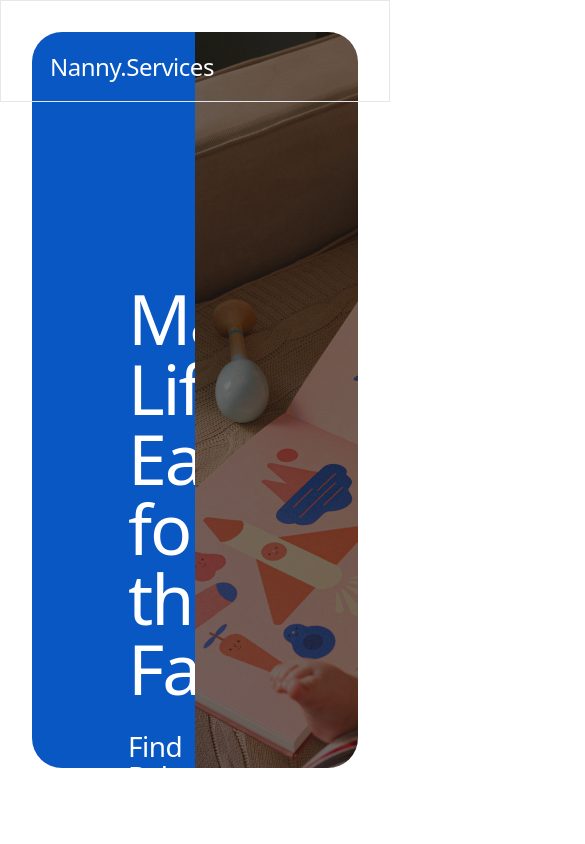
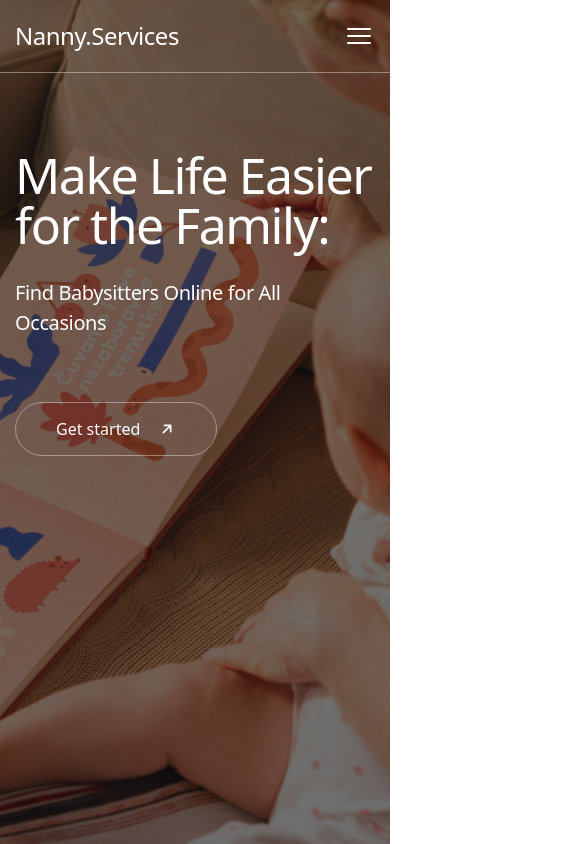
Before and after one commit to ribacot/Nanny_Services, a React (Vite) app: page / in a window 390 px wide. Shown: the top 844 px of the page, 585 px wide, since content can reach past the window. Built offline with nearby package versions, Linux system fonts and the light colour scheme.

Commit message:
start mobileMenu

```diff
--- a/src/App.css
+++ b/src/App.css
@@ -30,14 +30,24 @@
 	.heroBg {
     background-image: url("../public/img/heroBg.jpg");
     background-size: cover;
+	min-height: 100svh;
+	background-position: center;
 	}
 }
+@layer components{
+	.btn{
+		@apply  px-[40px] py-[14px] border-solid rounded-[30px] border-[1px]  border-borderColor
+	}
+	.btn:hover{
+        @apply bg-hoverColor
+    }
 
-h1 {
-	color: white;
+}
+
+/* h1 {
 	font-size: 70px;
 	font-weight: 500;
 	line-height: 70px;
 	letter-spacing: -0.03em;
 	text-align: left;
-}
+} */
--- /dev/null
+++ b/src/Modal/Modal.jsx
@@ -0,0 +1,4 @@
+export default function Modal({children}) {
+    return <div className=" fixed flex justify-center items-center bg-bgModal">{children}</div>
+
+}
--- a/src/components/AuthNav/AuthNav.jsx
+++ b/src/components/AuthNav/AuthNav.jsx
@@ -2,7 +2,7 @@ import BtnAuth from "../ui/BtnAuth";
 
 export default function AuthNav({ onClick = null }) {
 	return (
-		<div className="flex gap-[8px] authNavBtn">
+		<div className="flex flex-col xl:flex-row gap-[4px] xl:gap-[8px] authNavBtn">
 			<BtnAuth onClick={() => onClick(false)}>Log in</BtnAuth>
 			<BtnAuth onClick={() => onClick(false)}>Registration</BtnAuth>
 		</div>
--- a/src/components/header/Navigation/navigation.jsx
+++ b/src/components/header/Navigation/navigation.jsx
@@ -2,19 +2,18 @@ import { NavLink, useLocation } from "react-router-dom";
 import AuthNav from "../../AuthNav/AuthNav";
 import "./Navigation.css";
 
-export default function Navigation({ links, className, onClick = null, isAthorized }) {
-	const location=useLocation()
+export default function Navigation({ links, className,className1="", onClick = null, isAthorized }) {
+	const location = useLocation();
 	return (
-		<div className="linkNav justify-between hidden xl:flex w-full  ">
-			<ul className={`${className} flex gap-[40px] items-center`}>
+		<div className={`${className}`}>
+			<ul className={`${className1} `}>
 				{links.map(({ name, href }) => (
 					<li key={name}>
 						<NavLink
-							to={href} state={{ from: location }}
+							to={href}
+							state={{ from: location }}
 							onClick={() => onClick(false)}
-							className={`${
-								!isAthorized & (href === "/favorites") ? "hidden" : " "
-							} `}
+							className={`${!isAthorized & (href === "/favorites") ? "hidden" : " "} `}
 						>
 							{name}
 						</NavLink>
--- a/src/components/header/header.jsx
+++ b/src/components/header/header.jsx
@@ -1,9 +1,11 @@
 import { useState } from "react";
+import { NavLink, useLocation } from "react-router-dom";
+import MobileMenu from "./MobileMenu/MobileMenu";
+import { Container } from "../ui/container/container";
+import { createPortal } from "react-dom";
+import Modal from "../../Modal/Modal";
+import { Bars3Icon, XMarkIcon } from "@heroicons/react/24/outline";
 import Navigation from "./Navigation/Navigation";
-import { Link, NavLink, useLocation } from "react-router-dom";
-import MobileMenu from "./MobileMenu/mobileMenu";
-import { Container } from "../ui/container/container";
-// import { Bars3Icon, XMarkIcon } from '@heroicons/react@heroicons/react/24/outline'
 
 const navigationLinks = [
 	{ name: "Home", href: "/" },
@@ -11,44 +13,54 @@ const navigationLinks = [
 	{ name: "Favorites", href: "/favorites" },
 ];
 
-const isAthorized=false
+const isAthorized = false;
+const modalRoot = document.querySelector("#modal");
 
 export default function Header() {
 	const [mobileMenuOpen, setMobileMenuOpen] = useState(false);
-
+	const [isModal, setIsModal] = useState(false);
 	const location = useLocation();
 	const pathPage = location.pathname;
 
 	return (
+		<>
 			<header
-			className={`${pathPage === "/" ? " absolute w-full pt-[52px] pb-[20px] border-solid border-[1px] border-rgba(251, 251, 251, 0.4)" : "py-[20px]  bg-blue"} text-white`}
+				className={`${
+					pathPage === "/"
+						? " absolute w-full xl:pt-[52px] py-[20px] border-solid border-b-[1px] border-borderColor"
+						: "py-[20px]  bg-blue"
+				} text-white px-[15px] md:px-[100px] xl:px-[128px]`}
 			>
-			<Container>
-				<nav className={`flex items-center ${isAthorized?"gap-[305px]":"gap-[487px]"}`} aria-label="Global">
-
+					<nav
+						className={`flex items-center justify-between mdOnly:justify-between ${
+							isAthorized ? "xl:gap-[305px]" : "xl:gap-[487px]"
+						}`}
+						aria-label="Global"
+					>
 						<div className="flex lg:flex-1">
 							<NavLink to="/" className="logo">
 								<span className="sr-only">Your Company</span>
 								Nanny.Services
 							</NavLink>
 						</div>
-					<div className="flex md:hidden">
-						<button
-							type="button"
-							className="-m-2.5 inline-flex items-center justify-center rounded-md p-2.5 text-gray-700"
-							onClick={() => setMobileMenuOpen(true)}
-						>
-							<span className="sr-only">Open main menu</span>X
-						</button>
-					</div>
 						<Navigation
 							isAthorized={isAthorized}
 							links={navigationLinks}
 							onClick={() => setMobileMenuOpen(false)}
-						className=""
+							className="hidden xl:flex w-full justify-between"
+							className1="flex gap-[40px] items-center"
 						/>
+						<button
+							type="button"
+							className="flex items-center justify-center rounded-md  text-white xl:hidden"
+							onClick={() => setMobileMenuOpen(true)}
+						>
+							{!mobileMenuOpen ? (
+								<Bars3Icon className=" fill-white w-[32px] h-[32px]" />
+							) : null}
+						</button>
+						<span className="sr-only">Open main menu</span>
 					</nav>
-			</Container>
 
 				<MobileMenu
 					onClick={setMobileMenuOpen}
@@ -56,5 +68,6 @@ export default function Header() {
 					links={navigationLinks}
 				/>
 			</header>
+		</>
 	);
 }
--- a/src/components/ui/BtnAuth.jsx
+++ b/src/components/ui/BtnAuth.jsx
@@ -3,9 +3,9 @@ export default function BtnAuth({ children, onClick }) {
 		<button
 			type="button"
 			onClick={onClick}
-			className={`px-[40px] py-[14px] border-solid rounded-[30px] ${
-				children === "Registration" ? " bg-blue" : "border-solid border-[1px] border-white"
-			} text-white`}
+			className={`btn text-white ${
+				children === "Registration" ? " bg-blue border-none" : ""
+			}`}
 		>
 			{children}
 		</button>
--- a/src/components/ui/container/container.jsx
+++ b/src/components/ui/container/container.jsx
@@ -1,3 +1,3 @@
 export const Container = ({ className = '', children }) => {
-    return <div className={`container mx-auto ${className} h-full`}>{children}</div>;
+    return <div className={`container mx-auto ${className} `}>{children}</div>;
   };
--- a/src/pages/Home/Home.jsx
+++ b/src/pages/Home/Home.jsx
@@ -1,14 +1,15 @@
 import { NavLink } from "react-router-dom";
 import { Container } from "../../components/ui/container/container";
-import { ArrowUpRightIcon}from '@heroicons/react/16/solid'
+import { ArrowUpRightIcon } from "@heroicons/react/16/solid";
 import style from "./Home.module.css";
 
 export default function Home() {
 	return (
-		<section className="h-[800px] p-[32px]">
-			<div className="flex h-full w-full rounded-[30px] overflow-hidden">
-				<div className=" w-1/2 bg-blue">
-					<div className=" mt-[251px] ml-[96px] ">
+		<section className=" xl:h-[800px] xl:p-[32px]">
+			<div className="flex h-full w-full xl:rounded-[30px] xl:overflow-hidden">
+
+				<div className=" hidden xl:block w-1/2 bg-blue">
+					<div className=" mt-[251px] ml-[96px] text-white">
 						<h1 className=" pb-[28px]">
 							Make Life Easier
 							<br /> for the Family:
@@ -17,12 +18,39 @@ export default function Home() {
 							Find Babysitters Online for All Occasions
 						</p>
 
-						<NavLink to="/nannies" className={`flex gap-[18px]`}>
-							<span>Get started</span><div className="w-[16px] h-[16px]"><ArrowUpRightIcon className=" "/></div>
+						<NavLink
+							to="/nannies"
+							className={`btn flex gap-[18px] max-w-fit items-center `}
+						>
+							<span>Get started</span>
+							<div className="w-[18px] h-[18px]">
+								<ArrowUpRightIcon className=" " />
+							</div>
 						</NavLink>
 					</div>
 				</div>
-				<div className={`w-1/2 heroBg`}> </div>
+
+				<div className={`w-full xl:w-1/2 heroBg bg-fixed xl:bg-local px-[15px] md:px-[100px] xl:px-[128px]]`}>
+					<div className=" mt-[150px] pb-[20px]  text-white xl:hidden">
+						<h1 className=" pb-[28px]">
+							Make Life Easier
+							<br /> for the Family:
+						</h1>
+						<p className={`${style.slogan} pb-[64px]`}>
+							Find Babysitters Online for All Occasions
+						</p>
+
+						<NavLink
+							to="/nannies"
+							className={`btn flex gap-[18px] max-w-fit items-center `}
+						>
+							<span>Get started</span>
+							<div className="w-[18px] h-[18px]">
+								<ArrowUpRightIcon className=" " />
+							</div>
+						</NavLink>
+					</div>
+				</div>
 			</div>
 		</section>
 	);
--- a/src/pages/Home/Home.module.css
+++ b/src/pages/Home/Home.module.css
@@ -1,8 +1,25 @@
 .slogan {
-	color: white;
-	font-size: 28px;
+	font-size: 20px;
 	font-weight: 400;
 	line-height: 30px;
 	letter-spacing: -0.02em;
-	text-align: left;
 }
+@media screen and (min-width: 1440px) {
+	.slogan {
+		font-size: 28px;
+		line-height: 30px;
+	}
+}
+
+h1 {
+	font-size: 50px;
+	font-weight: 500;
+	line-height: 50px;
+	letter-spacing: -0.03em;
+}
+@media screen and (min-width: 1440px) {
+	h1 {
+		font-size: 70px;
+		line-height: 70px;
+	}
+}
--- a/tailwind.config.js
+++ b/tailwind.config.js
@@ -12,28 +12,28 @@ module.exports = {
 		extend: {
 			colors: {
 				blue: "#0957C3",
-				// darkBlue: "#0B44CD",
-				// input: "#F7F7FB",
+				borderColor: "rgba(251, 251, 251, 0.4)",
+				hoverColor: "rgba(9, 87, 195, 0.2)",
+				bgModal: " rgba(11, 11, 11, 0.6)",
 				// darck:" #121417"
 			},
-
 		},
 		screens: {
-			sm: '320px',
-			md: '768px',
-			xl: '1440px',
-			smOnly: { max: '767.98px' },
-			mdOnly: { min: '768px', max: '1279.98px' },
-			notXl: { max: '1439.98px' },
+			sm: "320px",
+			md: "768px",
+			xl: "1440px",
+			smOnly: { max: "767.98px" },
+			mdOnly: { min: "768px", max: "1279.98px" },
+			notXl: { max: "1439.98px" },
 		},
 
 		container: {
 			padding: {
-        DEFAULT: '1rem',
-        sm: '15px',
-        md: '100px',
-        xl: '128px',
-        '2xl': '6rem',
+				DEFAULT: "1rem",
+				sm: "15px",
+				md: "100px",
+				xl: "128px",
+				"2xl": "6rem",
 			},
 		},
 	},
```
Also changed, not shown: src/components/header/MobileMenu/mobileMenu.jsx (+25 -23 lines), public/svg/user.svg (added). Lines whose indentation alone changed are shown as unchanged.
